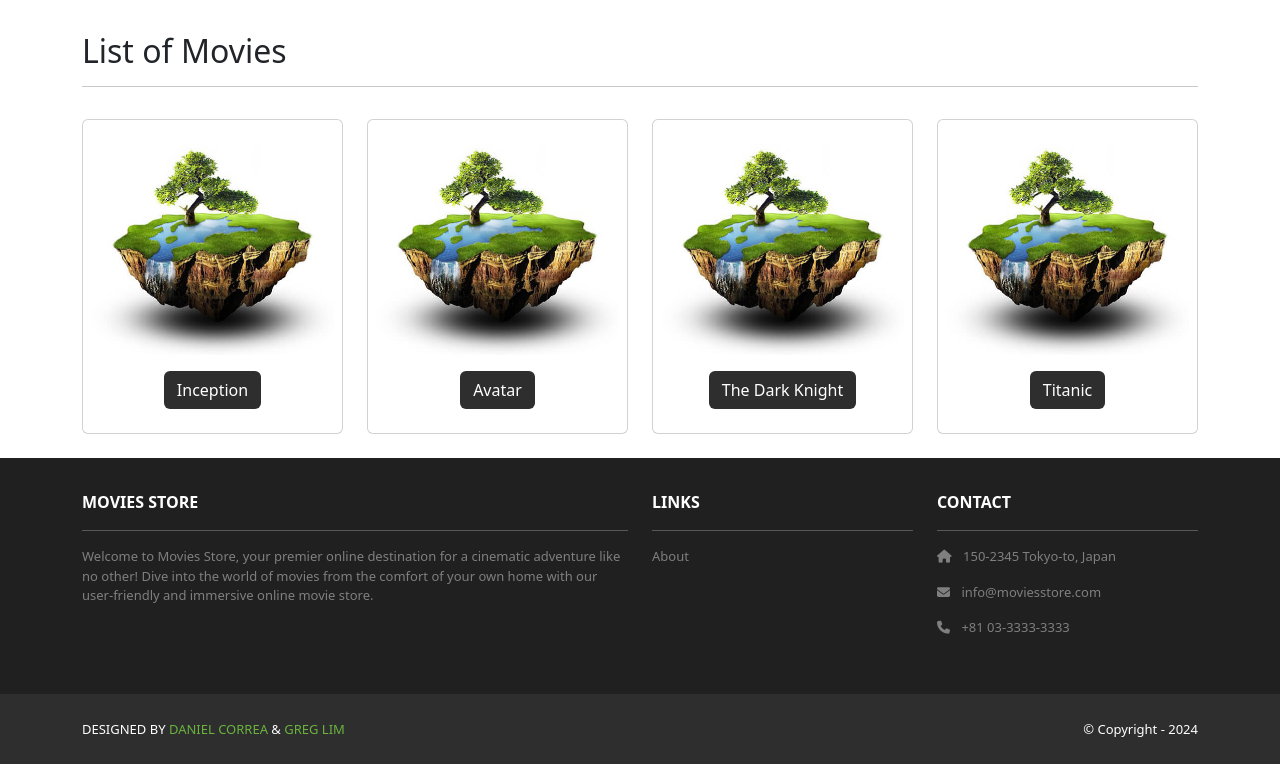
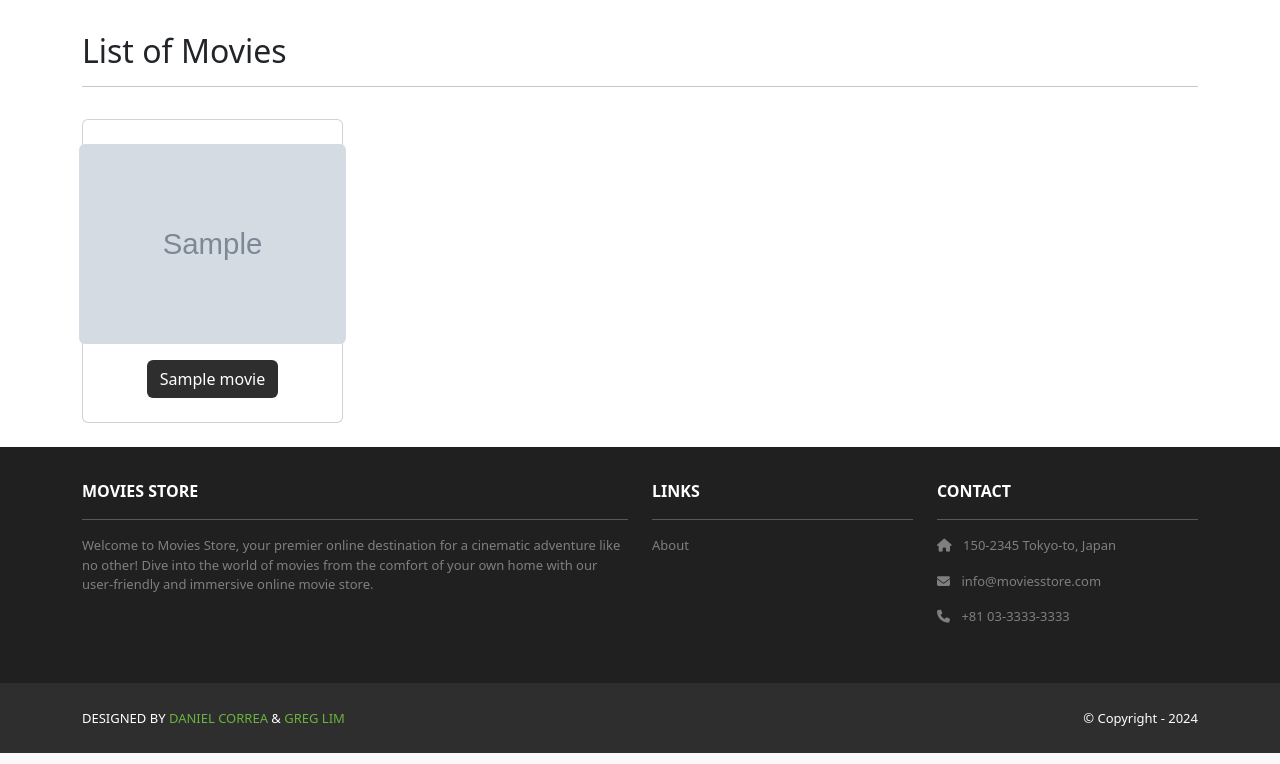
Before and after one commit to tiffanyj77/project1, a Django app: page /movies/ in a window 1280 px wide. Shown: the part 82-846 px from the top of the page. Run offline with Django 5.2, Linux system fonts and the light colour scheme; tables that the repository leaves empty hold one stand-in row (values such as "Sample post"); grey boxes marked "Sample" are stand-in pictures; some libraries are stand-ins or nearby versions.

Commit message:
start of chapter 6

```diff
--- a/movies/templates/movies/index.html
+++ b/movies/templates/movies/index.html
@@ -13,7 +13,7 @@
       {% for movie in template_data.movies %}
       <div class="col-md-4 col-lg-3 mb-2">
         <div class="p-2 card align-items-center pt-4">
-          <img src="{% static 'img/about.jpg' %}" class="card-img-top rounded">
+          <img src="{{ movie.image.url }}" class="card-img-top rounded img-card-200">
           <div class="card-body text-center">
             <a href="{% url 'movies.show' id=movie.id %}" class="btn bg-dark text-white">
               {{ movie.name }}
--- a/movies/templates/movies/show.html
+++ b/movies/templates/movies/show.html
@@ -11,7 +11,7 @@
         <p><b>Price:</b> ${{ template_data.movie.price }}</p>
       </div>
       <div class="col-md-6 mx-auto mb-3 text-center">
-        <img src="{% static 'img/about.jpg' %}" class="rounded" />
+        <img src="{{ template_data.movie.image.url }}" class="rounded img-card-400" />
       </div>
     </div>
   </div>
--- a/movies/views.py
+++ b/movies/views.py
@@ -1,34 +1,15 @@
 from django.shortcuts import render
-
-movies = [
-    {
-        'id': 1, 'name': 'Inception', 'price': 12,
-        'description': 'A mind-bending heist thriller.'
-    },
-    {
-        'id': 2, 'name': 'Avatar', 'price': 13,
-        'description': 'A journey to a distant world and the battle for resources.'
-    },
-    {
-        'id': 3, 'name': 'The Dark Knight', 'price': 14,
-        'description': 'Gothams vigilante faces the Joker.'
-    },
-    {
-        'id': 4, 'name': 'Titanic', 'price': 11,
-        'description': 'A love story set against the backdrop of the sinking Titanic.',
-    },
-]
+from .models import Movie
 
 def index(request):
     template_data = {}
     template_data['title'] = 'Movies'
-    template_data['movies'] = movies
+    template_data['movies'] = Movie.objects.all()
     return render(request, 'movies/index.html', {'template_data': template_data})
 
 def show(request, id):
-    movie = movies[id - 1]
-
+    movie =  Movie.objects.get(id=id)
     template_data = {}
-    template_data['title'] = movie['name']
+    template_data['title'] = movie.name
     template_data['movie'] = movie
     return render(request, 'movies/show.html', {'template_data': template_data})
--- a/moviesstore/static/css/style.css
+++ b/moviesstore/static/css/style.css
@@ -31,3 +31,12 @@
 .ms-footer-bottom a:hover {
   color: #fff;
 }
+.img-card-200 {
+  width: fit-content;
+  max-height: 200px;
+}
+
+.img-card-400 {
+  width: fit-content;
+  max-height: 400px;
+}
```
